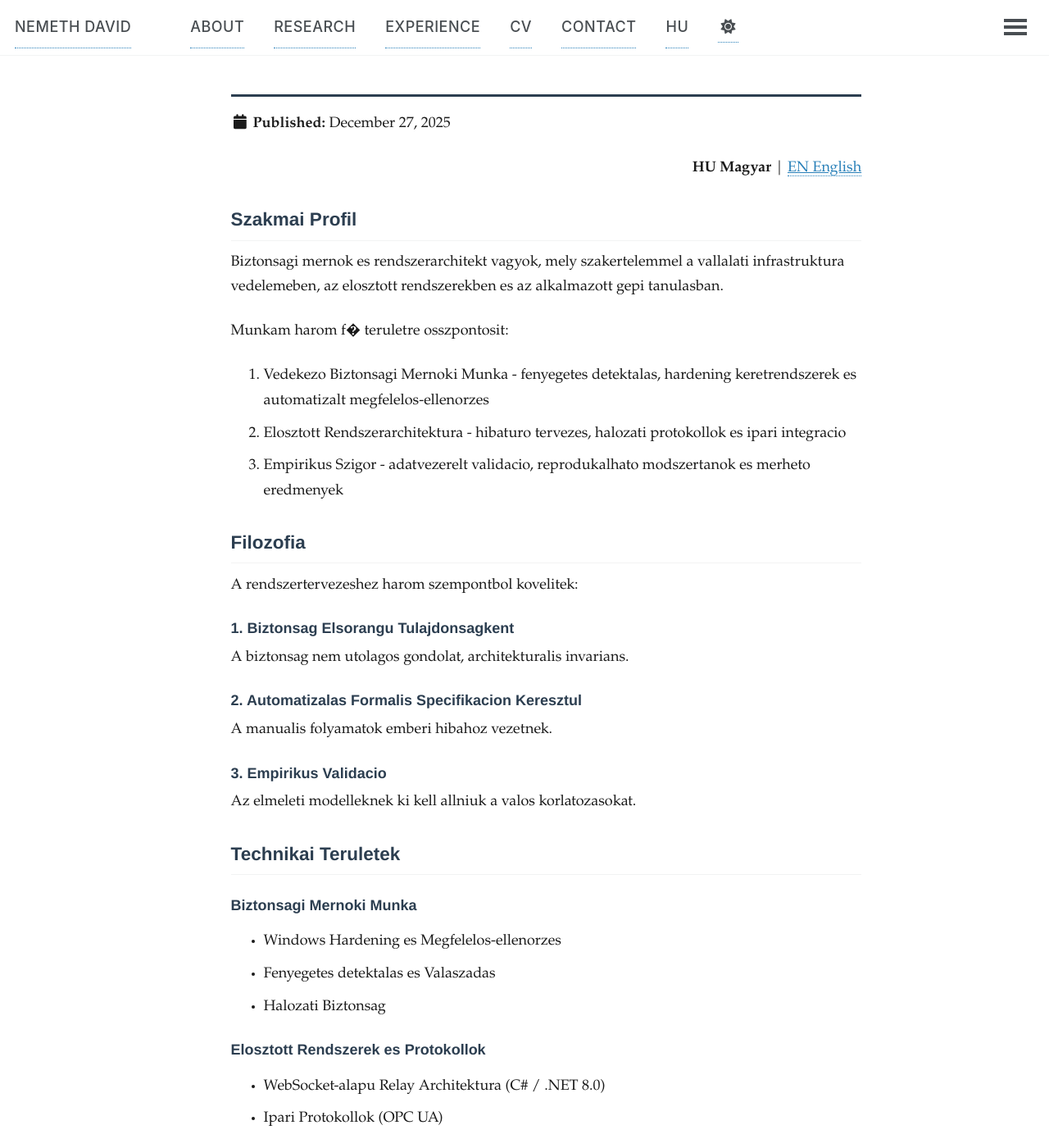
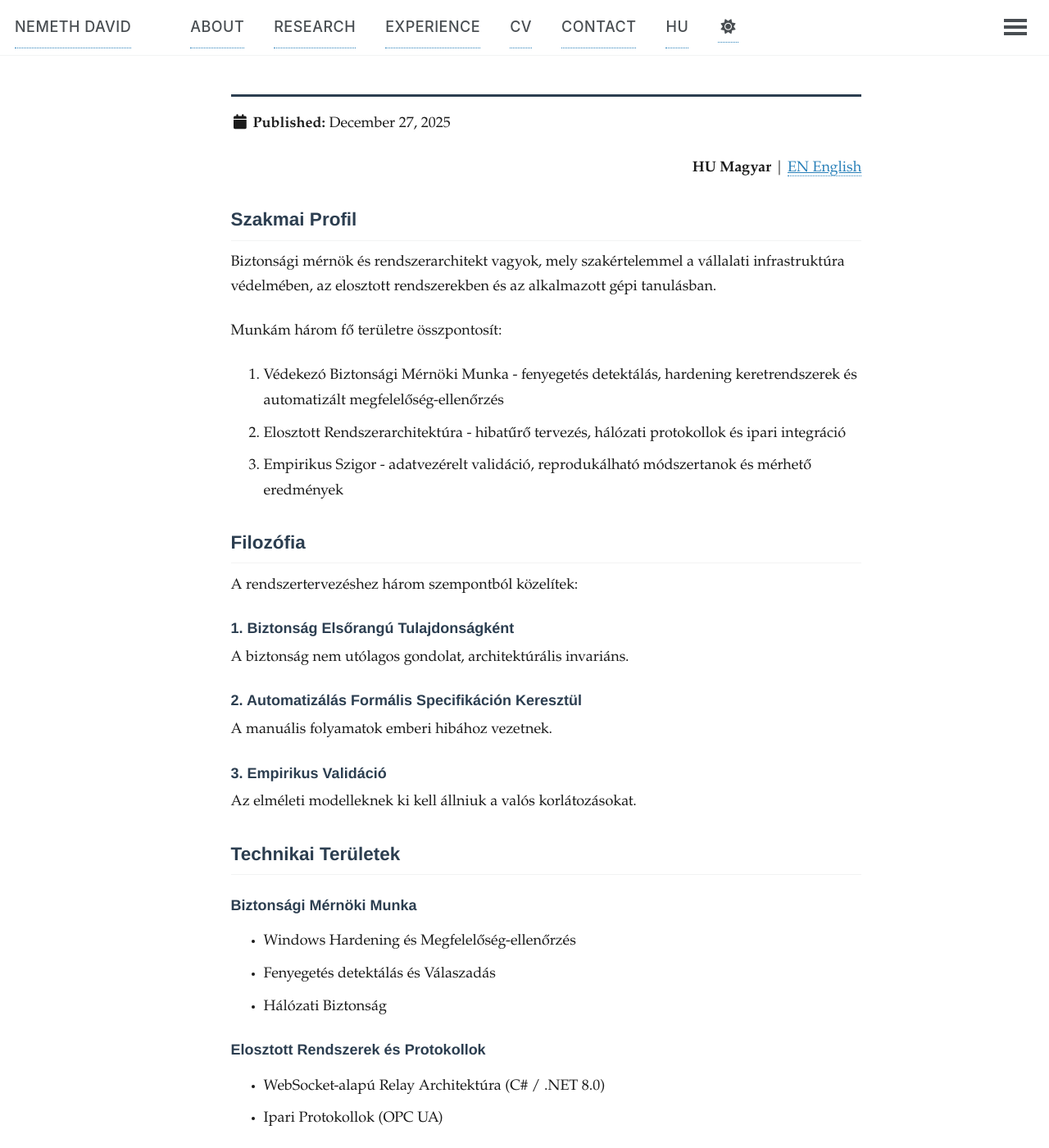
Before and after one commit to ho92ms/ho92ms.github.io, a Jekyll site: the page built from _pages/hu/about.md, in a window 1280 px wide and 1400 px high. Shown: the whole window at 82% size. Built offline with Jekyll 4.4.1, drawn with Linux system fonts in a browser that asks for light colours; a script that is not in the unit is left out; some of the changed text lies outside the part shown.

Commit message:
Add Hungarian accents and fix encoding issues in about.md

```diff
--- a/_pages/hu/about.md
+++ b/_pages/hu/about.md
@@ -11,58 +11,58 @@ lang: hu
 
 ## Szakmai Profil
 
-Biztonsagi mernok es rendszerarchitekt vagyok, mely szakertelemmel a vallalati infrastruktura vedelemeben, az elosztott rendszerekben es az alkalmazott gepi tanulasban.
+Biztonsági mérnök és rendszerarchitekt vagyok, mely szakértelemmel a vállalati infrastruktúra védelmében, az elosztott rendszerekben és az alkalmazott gépi tanulásban.
 
-Munkam harom f� teruletre osszpontosit:
+Munkám három fő területre összpontosít:
 
-1. Vedekezo Biztonsagi Mernoki Munka - fenyegetes detektalas, hardening keretrendszerek es automatizalt megfelelos-ellenorzes
-2. Elosztott Rendszerarchitektura - hibaturo tervezes, halozati protokollok es ipari integracio
-3. Empirikus Szigor - adatvezerelt validacio, reprodukalhato modszertanok es merheto eredmenyek
+1. Védekezó Biztonsági Mérnöki Munka - fenyegetés detektálás, hardening keretrendszerek és automatizált megfelelőség-ellenőrzés
+2. Elosztott Rendszerarchitektúra - hibatűrő tervezés, hálózati protokollok és ipari integráció
+3. Empirikus Szigor - adatvezérelt validáció, reprodukálható módszertanok és mérhető eredmények
 
-## Filozofia
+## Filozófia
 
-A rendszertervezeshez harom szempontbol kovelitek:
+A rendszertervezéshez három szempontból közelítek:
 
-### 1. Biztonsag Elsorangu Tulajdonsagkent
-A biztonsag nem utolagos gondolat, architekturalis invarians.
+### 1. Biztonság Elsőrangú Tulajdonságként
+A biztonság nem utólagos gondolat, architektúrális invariáns.
 
-### 2. Automatizalas Formalis Specifikacion Keresztul
-A manualis folyamatok emberi hibahoz vezetnek.
+### 2. Automatizálás Formális Specifikáción Keresztül
+A manuális folyamatok emberi hibához vezetnek.
 
-### 3. Empirikus Validacio
-Az elmeleti modelleknek ki kell allniuk a valos korlatozasokat.
+### 3. Empirikus Validáció
+Az elméleti modelleknek ki kell állniuk a valós korlátozásokat.
 
-## Technikai Teruletek
+## Technikai Területek
 
-### Biztonsagi Mernoki Munka
-- Windows Hardening es Megfelelos-ellenorzes
-- Fenyegetes detektalas es Valaszadas
-- Halozati Biztonsag
+### Biztonsági Mérnöki Munka
+- Windows Hardening és Megfelelőség-ellenőrzés
+- Fenyegetés detektálás és Válaszadás
+- Hálózati Biztonság
 
-### Elosztott Rendszerek es Protokollok
-- WebSocket-alapu Relay Architektura (C# / .NET 8.0)
+### Elosztott Rendszerek és Protokollok
+- WebSocket-alapú Relay Architektúra (C# / .NET 8.0)
 - Ipari Protokollok (OPC UA)
 
-### Vallalati Infrastruktura es Automatizalas
-- Active Directory es Group Policy
-- OS Telepites es PXE Boot
-- Scripteles es Automatizalas
+### Vállalati Infrastruktúra és Automatizálás
+- Active Directory és Group Policy
+- OS Telepítés és PXE Boot
+- Scriptelés és Automatizálás
 
-### Gepi Tanulas es Adattudomany
-- Neuralis Halozat Tervezes
+### Gépi Tanulás és Adattudomány
+- Neurális Hálózat Tervezés
 - Nagy Nyelvi Modellek (LLM-ek)
-- Adatelemzes
+- Adatelemzés
 
-## Egyuttmukodes
+## Együttműködés
 
-Nyitott vagyok egyuttmukodesre a kovetkezo teruleteken:
-- Biztonsagi mernoki munka
+Nyitott vagyok együttműködésre a következő területeken:
+- Biztonsági mérnöki munka
 - Elosztott rendszerek
-- Alkalmazott gepi tanulas
-- Nyilt forraskodu eszkozok
+- Alkalmazott gépi tanulás
+- Nyílt forráskódú eszközök
 
-Lepj kapcsolatba email vagy GitHub utjan.
+Lépj kapcsolatba email vagy GitHub útján.
 
-## Alapertekek
+## Alapértékek
 
-Szigor, pragmatizmus, atlathatosag.
+Szigor, pragmatizmus, átláthatóság.
```
